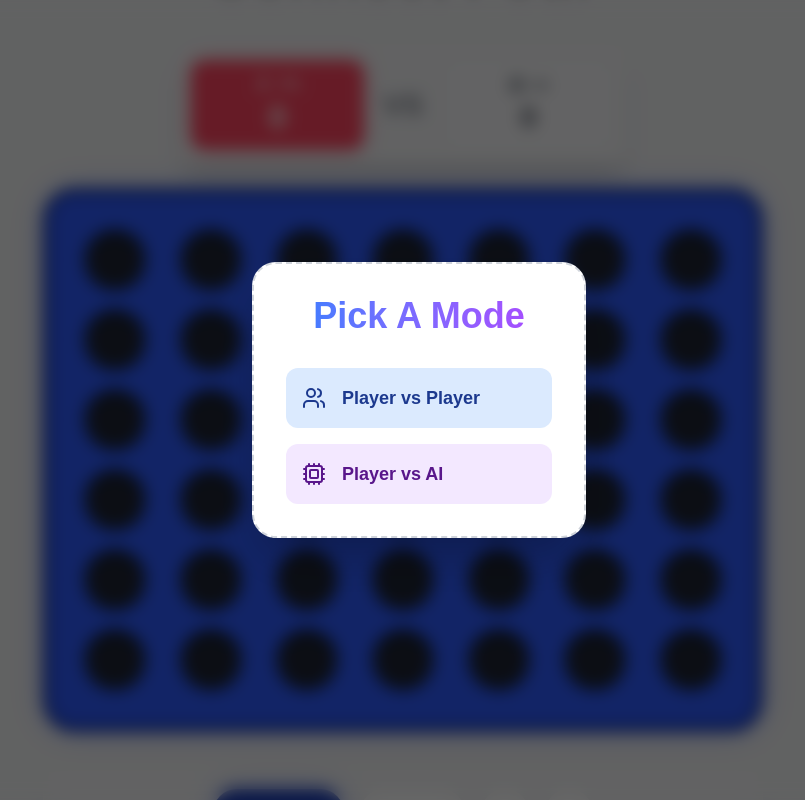
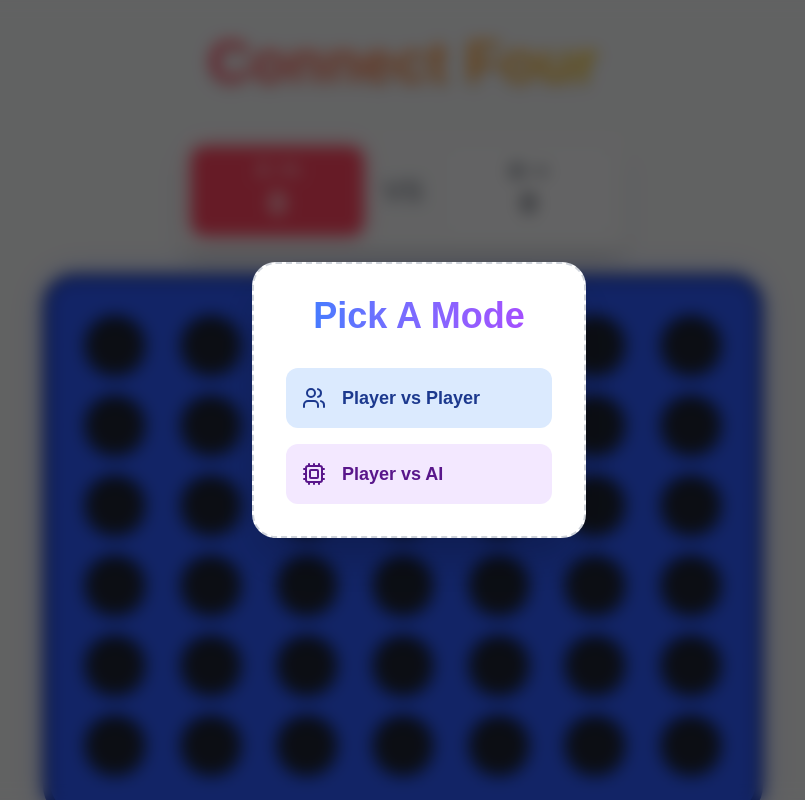
Before and after one commit to sayedsaadhusain/four-dot-game, a React (Vite) app: page / in a window 1280 px wide. Shown: the whole page, without its empty margins (237-1042 px from the left). Built offline with nearby package versions, Linux system fonts and the light colour scheme.

Commit message:
style: allow scrolling explicitly on desktop/large screens while preserving app-like mobile bounds

```diff
--- a/src/App.jsx
+++ b/src/App.jsx
@@ -35,7 +35,7 @@ function App() {
   };
 
   return (
-    <div className={`h-full w-full flex flex-col items-center justify-center p-2 sm:p-4 transition-colors duration-500 overflow-hidden`}>
+    <div className={`min-h-full w-full flex flex-col items-center justify-center p-2 sm:p-4 lg:py-8 transition-colors duration-500 overflow-hidden lg:overflow-auto`}>
       <header className="mb-8 text-center">
         <h1 className="text-4xl md:text-6xl font-extrabold text-transparent bg-clip-text bg-gradient-to-r from-disc-red to-disc-yellow drop-shadow-lg mb-2">
           Connect Four
--- a/src/index.css
+++ b/src/index.css
@@ -26,6 +26,16 @@
     /* Disables browser features like pinch zoom */
     overscroll-behavior: none;
     /* Prevents pull-to-refresh and elastic scrolling */
+  }
+
+  @media (min-width: 1024px) {
+
+    html,
+    body,
+    #root {
+      overflow: auto;
+      touch-action: auto;
+    }
   }
 
   body {
```
